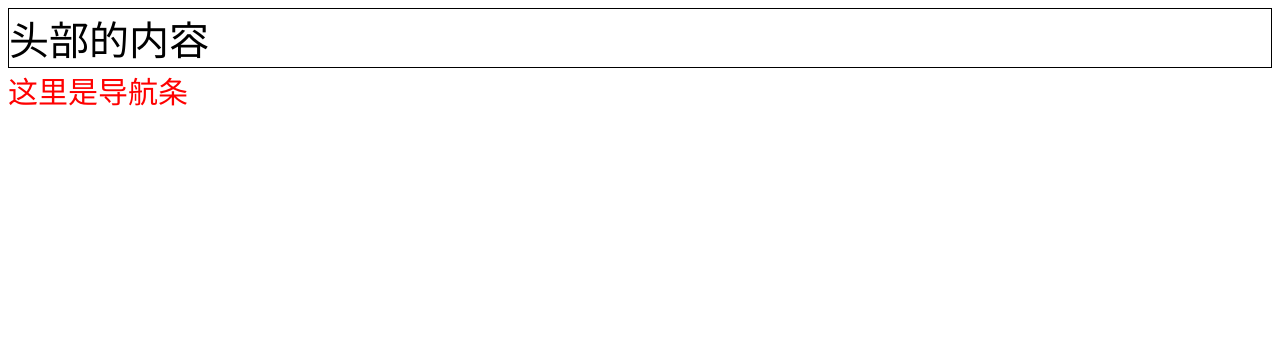
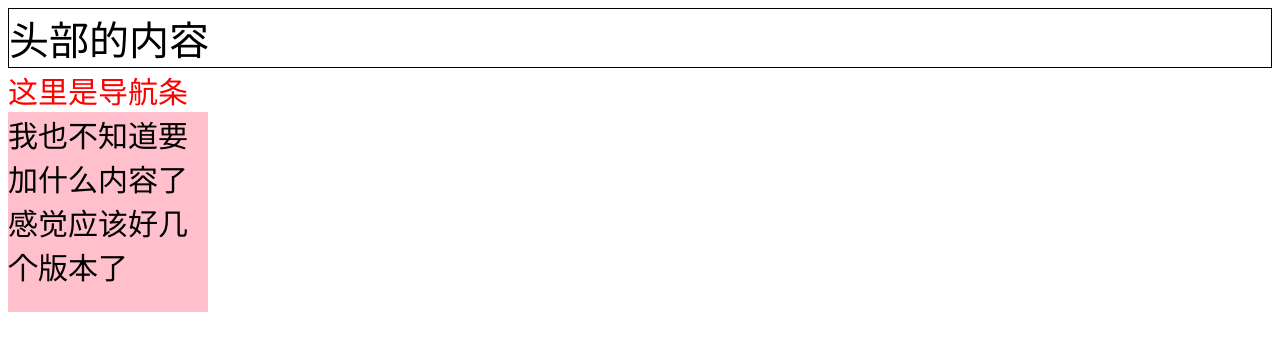
Before and after one commit to 646887102/learngit, a plain HTML site: page index.html in a window 1280 px wide. Drawn offline with Linux system fonts and the light colour scheme.

Commit message:
add  css in index.html file 20170717-2

```diff
--- a/index.html
+++ b/index.html
@@ -12,11 +12,19 @@
 				font-size: 30px;
 				color: red;
 			}
-
+			div{
+				background-color: pink;
+				width: 200px;
+				height: 200px;
+				font-size: 30px;
+			}
 		</style>
 	</head>
 	<body>
 		<header>头部的内容</header>
 		<nav>这里是导航条</nav>
+		<div id="">
+			我也不知道要加什么内容了  感觉应该好几个版本了
+		</div>
 	</body>
 </html>
```
